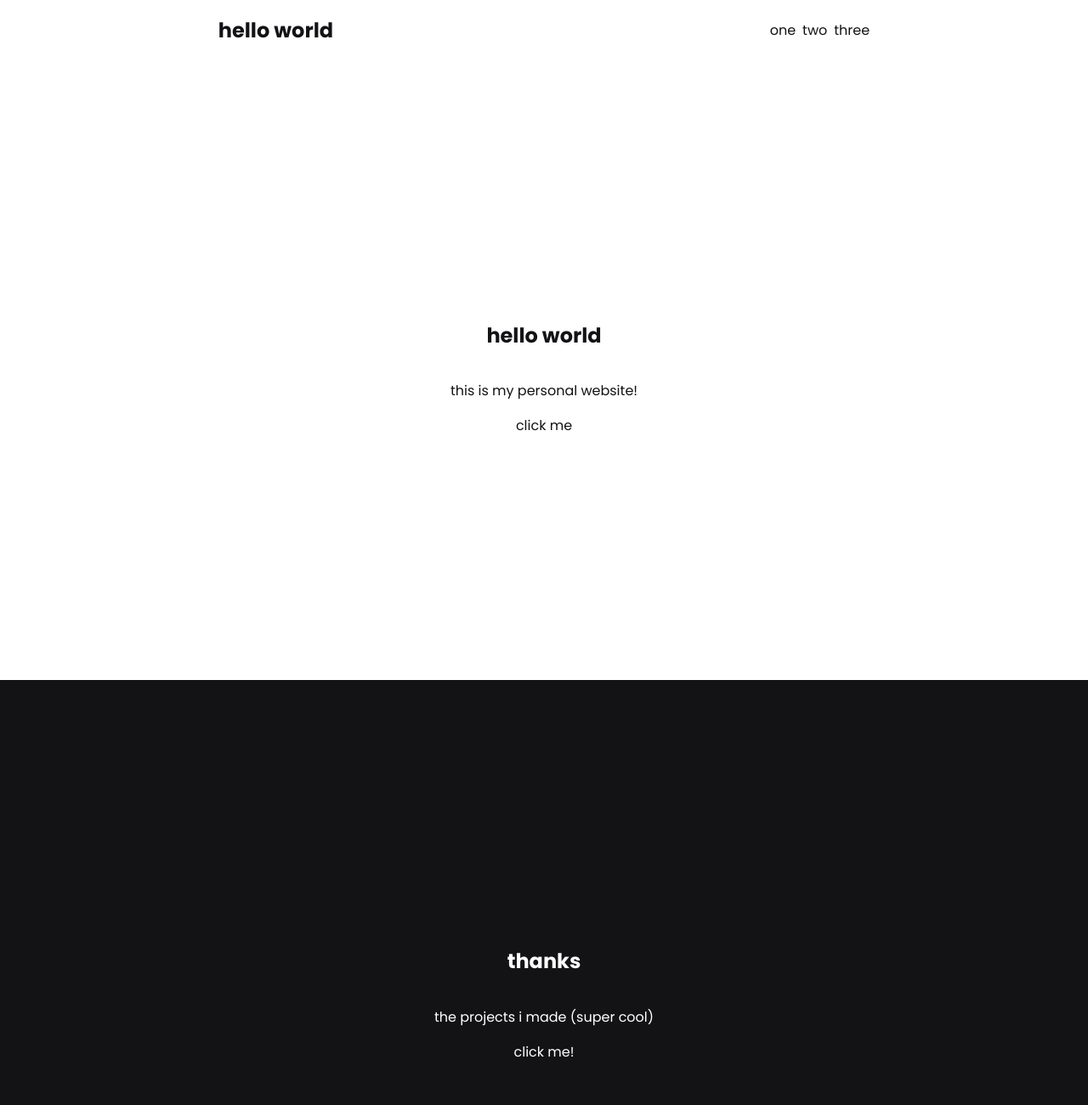
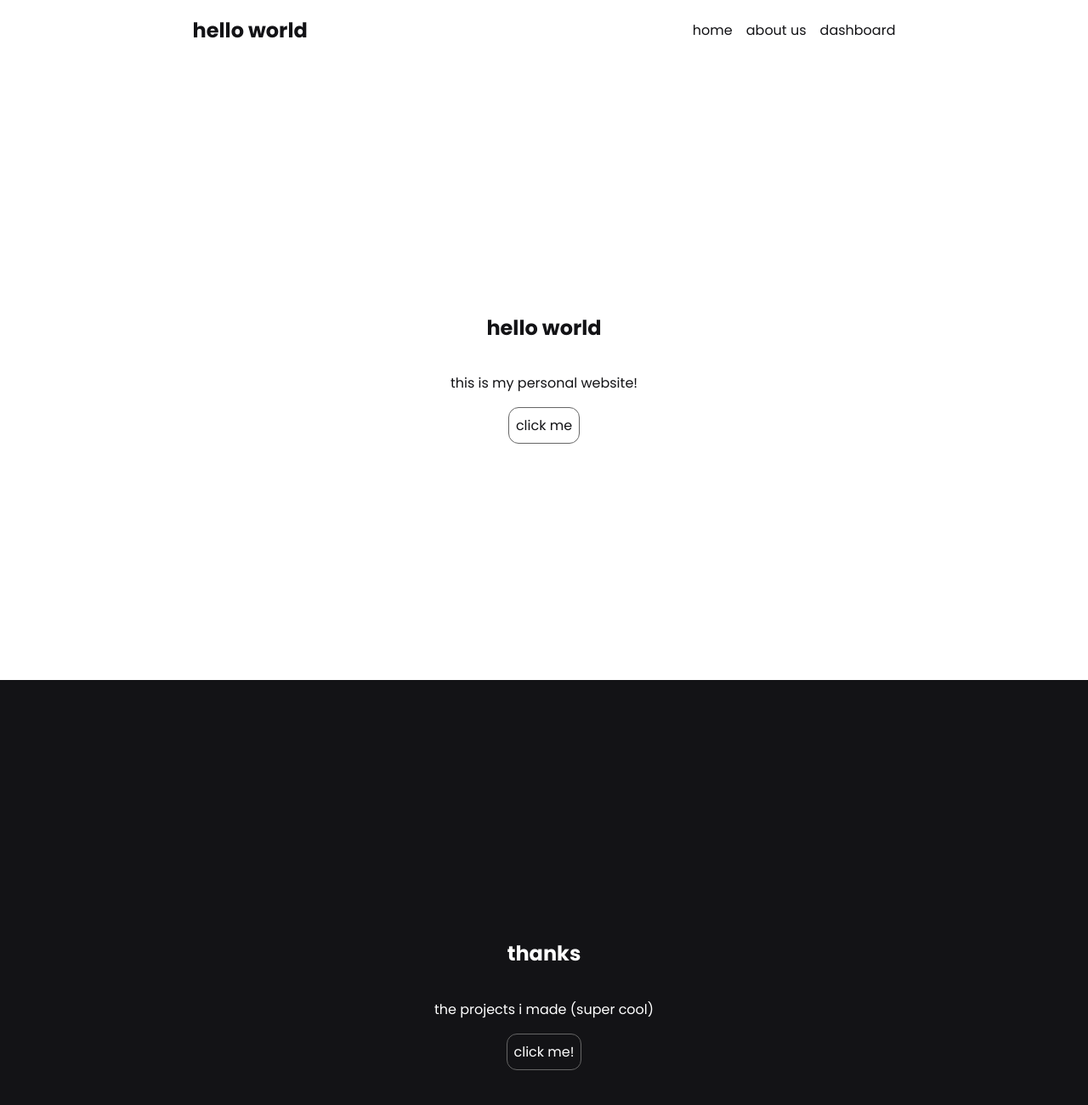
Before and after one commit to bobbyyrice/mini-projects, a plain HTML site: page home-page/index.html in a window 1280 px wide. Shown: the top 1300 px of the page at 85% size. Drawn offline with Linux system fonts and the light colour scheme.

Commit message:
dxssdadsa

```diff
--- a/home-page/index.html
+++ b/home-page/index.html
@@ -14,9 +14,9 @@
             <div class="header">
                 <h2 class="header-text hidden2">hello world</h2>
                 <ul class="header-list hidden2">
-                    <li class="header-list hidden2"><a href="#">one</a></li>
-                    <li class="header-list hidden2"><a href="#">two</a></li>
-                    <li class="header-list hidden2"><a href="#">three</a></li>
+                    <li class="header-list hidden2"><a href="#" class="top-list">home</a></li>
+                    <li class="header-list hidden2"><a href="#" class="top-list">about us</a></li>
+                    <li class="header-list hidden2"><a href="#" class="top-list">dashboard</a></li>
                 </ul>
             </div>
         </section>
@@ -25,7 +25,7 @@
             <div class="thetop">
                 <h2 class="thetop hidden">hello world</h2>
                 <p class="thetop hidden">this is my personal website!</p>
-                <a href="#theclickthing" class="thetop hidden">click me</a>
+                <a href="#theclickthing" class="topbutton thetop hidden">click me</a>
             </div>
         </section>
 
@@ -33,7 +33,7 @@
             <div class="themiddle">
                 <h2 class="themiddle hidden">thanks</h2>
                 <p class="themiddle hidden">the projects i made (super cool)</p>
-                <a href="#" class="themiddlebutton themiddle hidden" id="theclickthing">click me!</a>
+                <a href="#" class="middlebutton themiddle hidden" id="theclickthing">click me!</a>
             </div>
         </section>
 
--- a/home-page/styles.css
+++ b/home-page/styles.css
@@ -1,6 +1,7 @@
 @import url('https://fonts.googleapis.com/css2?family=Montserrat:ital,wght@0,100..900;1,100..900&family=Poppins:ital,wght@0,100;0,200;0,300;0,400;0,500;0,600;0,700;0,800;0,900;1,100;1,200;1,300;1,400;1,500;1,600;1,700;1,800;1,900&family=Roboto:ital,wght@0,100;0,300;0,400;0,500;0,700;0,900;1,100;1,300;1,400;1,500;1,700;1,900&display=swap');
 html {
     min-height: 100vh;
+    scroll-behavior: smooth;
 }
 
 body {
@@ -52,10 +53,6 @@ ul {
     transform: translateY(0);
 }
 
-.section-header {
-
-}
-
 .header {
     display: flex;
     justify-content: space-around;
@@ -68,7 +65,7 @@ ul {
 
 .header-list {
     display: flex;
-    gap: 8px;
+    gap: 16px;
 }
 
 .header-list:nth-child(1) {
@@ -83,7 +80,7 @@ ul {
     transition-delay: 300ms;
 }
 
-a:hover {
+.top-list:hover {
     text-decoration: underline;
     color: #131316;
 }
@@ -131,8 +128,19 @@ a:hover {
     text-align: center;
 }
 
-.themiddlebutton {
-    color: #ffffff;
+.topbutton {
+    text-decoration: none;
+    padding: 0.5rem;
+    border: 1px solid #666666;
+    border-radius: 12px;
+}
+
+.middlebutton {
+    border-radius: 12px;
+    text-decoration: none;
+    padding: 0.5rem;
+    border: 1px solid #666666;
+    color: #fff;
 }
 
 .themiddle:nth-child(2) {
```
